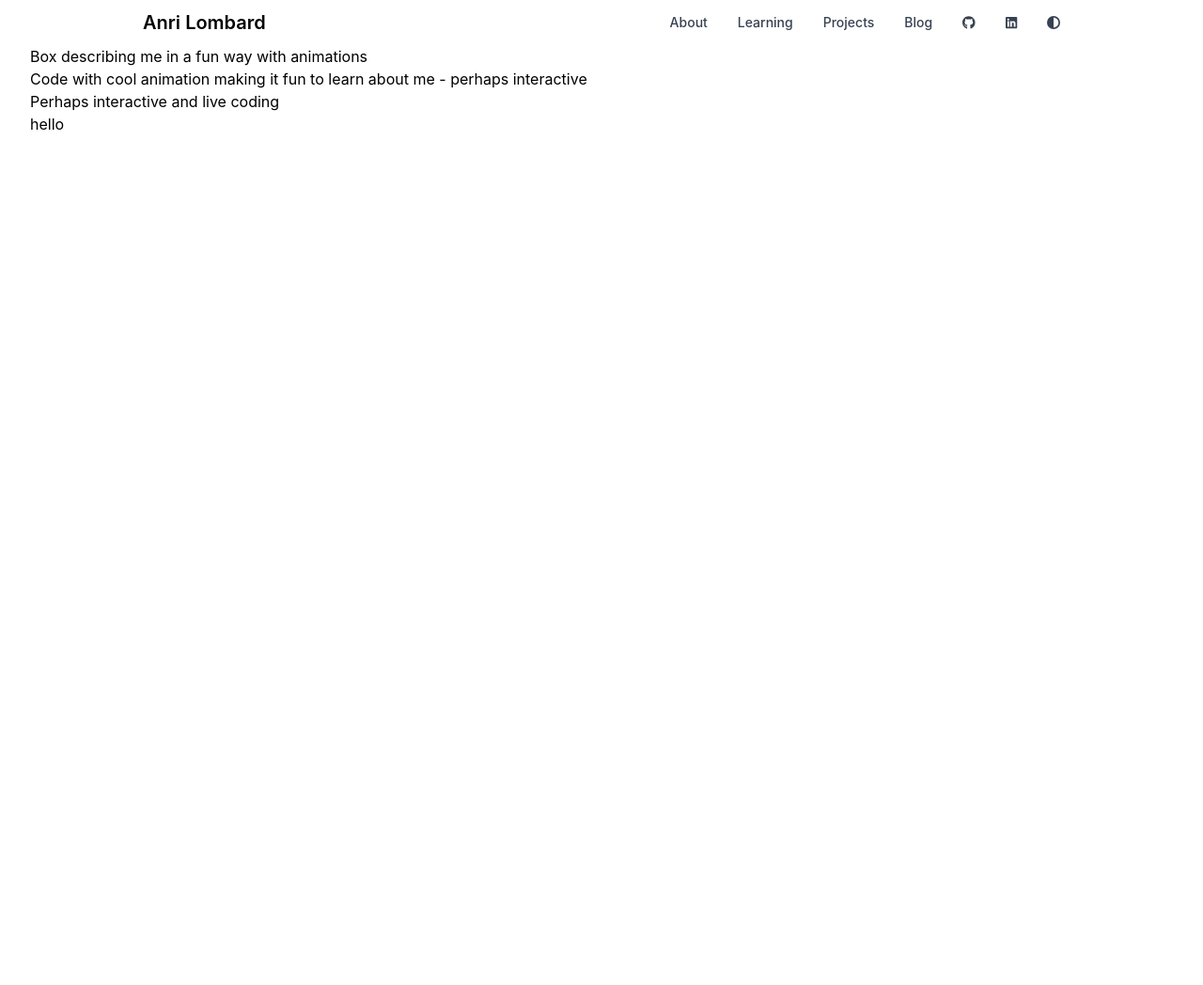
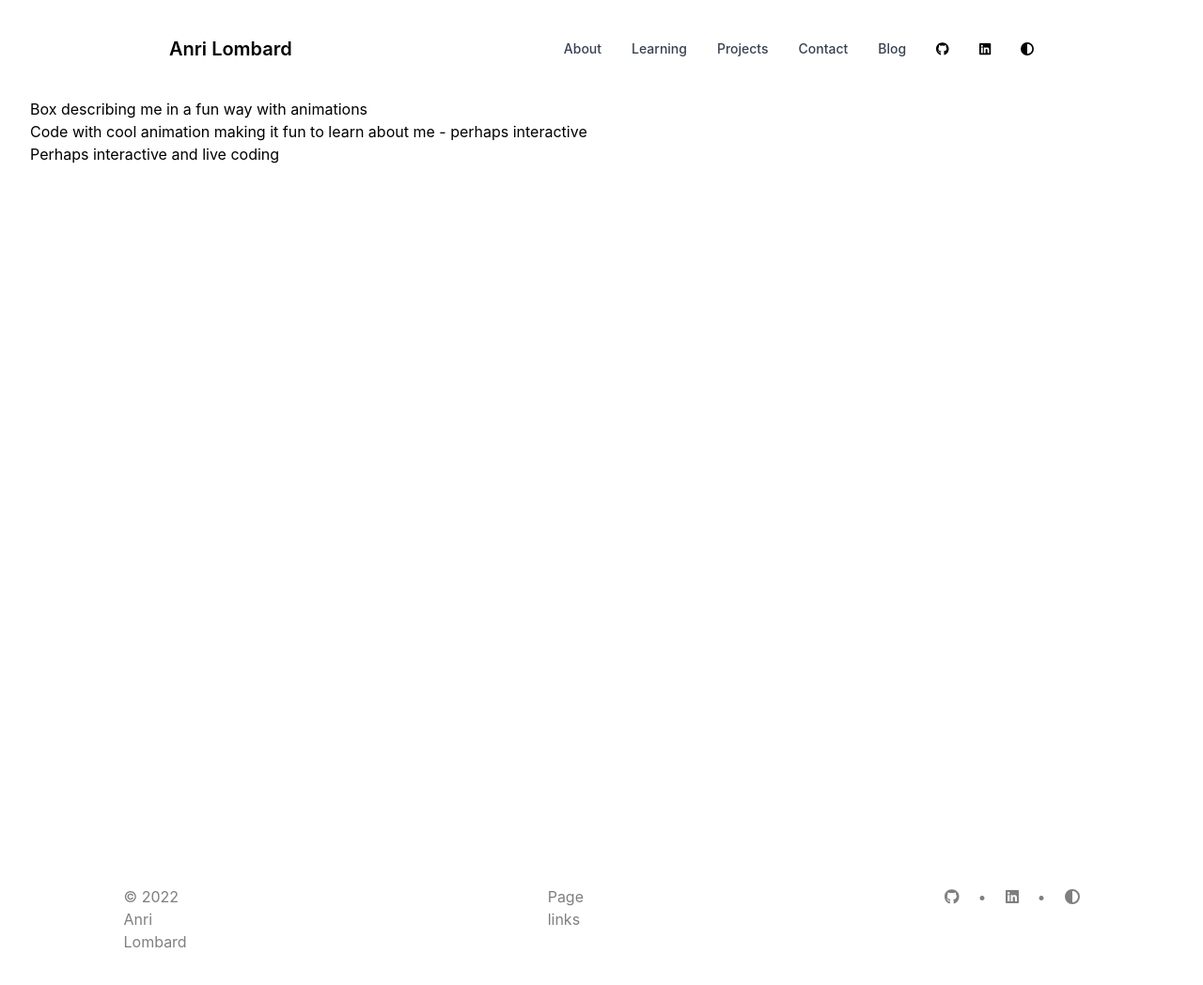
Before and after one commit to Anri-Lombard/Anri-Lombard-v4, a Next.js app: page /about in a window 1280 px wide. Shown: the top 1048 px of the page at 94% size. Before the commit the page ends 800 px from the top, so only its background shows below. Built offline with nearby package versions, Linux system fonts and the light colour scheme.

Commit message:
Default done

```diff
--- a/components/footer.tsx
+++ b/components/footer.tsx
@@ -1,11 +1,53 @@
 import Link from 'next/link';
 import { FontAwesomeIcon } from '@fortawesome/react-fontawesome';
+import {
+    faGithub,
+    faLinkedin
+} from "@fortawesome/free-brands-svg-icons";
+import {
+    faCircleHalfStroke
+} from "@fortawesome/free-solid-svg-icons";
 
 function Footer() {
     return (
-        <div>
-            hello
-        </div>
+        <nav className="bg-white border-gray-200 px-2 sm:px-4 py-2.5 rounded dark:bg-gray-900 opacity-50">
+            <div className="container flex flex-wrap justify-center items-center mx-auto cursor-default">
+
+                <div className="hidden w-full md:block md:w-auto" id="navbar-default">
+                    <div className="flex space-x-96 p-7">
+                        <div>
+                            &copy; 2022 Anri Lombard
+                        </div>
+                        <div>
+                            Page links
+                        </div>
+                        <div className="flex space-x-5">
+                            <span className="cursor-pointer hover:opacity-40">
+                                <Link href="https://github.com/Anri-Lombard">
+                                    <FontAwesomeIcon icon={faGithub} />
+                                </Link>
+                            </span>
+                            <span>
+                                &#x2022;
+                            </span>
+                            <span className="cursor-pointer hover:opacity-40">
+                                <Link href="https://www.linkedin.com/in/anri-lombard-ab37ab201/">
+                                    <FontAwesomeIcon icon={faLinkedin} />
+                                </Link>
+                            </span>
+                            <span>
+                                &#x2022;
+                            </span>
+                            <span className="cursor-pointer hover:opacity-40">
+                                <Link href="https://www.linkedin.com/in/anri-lombard-ab37ab201/">
+                                    <FontAwesomeIcon icon={faCircleHalfStroke} />
+                                </Link>
+                            </span>
+                        </div>
+                    </div>
+                </div>
+            </div>
+        </nav>
     )
 }
 
--- a/components/navbar.tsx
+++ b/components/navbar.tsx
@@ -13,9 +13,9 @@ function Navbar() {
     const linkStyles = "block py-2 pr-4 pl-3 text-gray-700 border-b border-gray-100 hover:bg-gray-50 md:hover:bg-transparent md:border-0 md:hover:text-blue-700 md:p-0 dark:text-gray-400 md:dark:hover:text-white dark:hover:bg-gray-700 dark:hover:text-white md:dark:hover:bg-transparent dark:border-gray-700";
 
     return (
-        <nav className="bg-white border-gray-200 px-2 sm:px-4 py-2.5 rounded dark:bg-gray-900">
-            <div className="container flex flex-wrap justify-between items-center mx-auto cursor-pointer">
-                <div>
+        <nav className="bg-white border-gray-200 px-2 sm:px-4 py-2.5 rounded dark:bg-gray-900 sticky top-0 left-0 right-0">
+            <div className="container flex flex-wrap justify-between items-center mx-auto p-7">
+                <div className="cursor-pointer">
                     <Link href="/">
                         <span className="flex items-center self-center text-xl font-semibold whitespace-nowrap dark:text-white">
                             Anri Lombard
@@ -38,19 +38,22 @@ function Navbar() {
                             <Link href="/projects">Projects</Link>
                         </li>
                         <li className="navbar-item">
+                            <Link href="/contact">Contact</Link>
+                        </li>
+                        <li className="navbar-item">
                             <Link href="https://anri-lombard.github.io/">Blog</Link>
                         </li>
-                        <li className="cursor-pointer navbar-item">
+                        <li className="cursor-pointer hover:opacity-50">
                             <Link href="https://github.com/Anri-Lombard">
                                 <FontAwesomeIcon icon={faGithub} />
                             </Link>
                         </li>
-                        <li className="cursor-pointer navbar-item">
+                        <li className="cursor-pointer hover:opacity-50">
                             <Link href="https://www.linkedin.com/in/anri-lombard-ab37ab201/">
                                 <FontAwesomeIcon icon={faLinkedin} />
                             </Link>
                         </li>
-                        <li className="cursor-pointer navbar-item">
+                        <li className="cursor-pointer hover:opacity-50">
                             <Link href="https://www.linkedin.com/in/anri-lombard-ab37ab201/">
                                 <FontAwesomeIcon icon={faCircleHalfStroke} />
                             </Link>
--- a/pages/about.tsx
+++ b/pages/about.tsx
@@ -1,6 +1,6 @@
 function About() {
     return (
-        <div className="">
+        <div className="min-h-screen">
             <div className="">
                 Box describing me in a fun way with animations
             </div>
```
